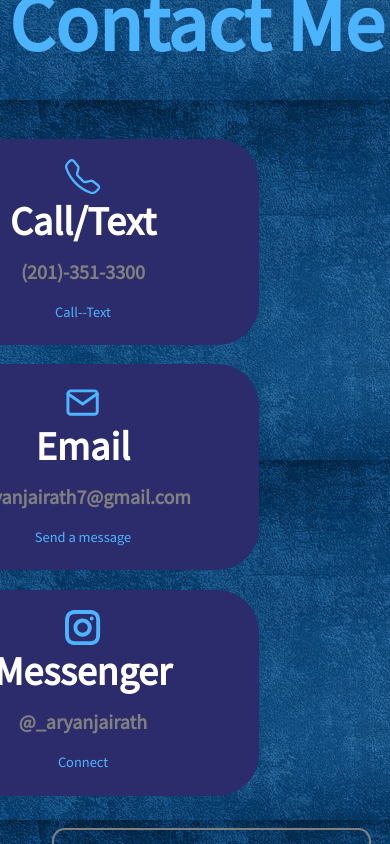
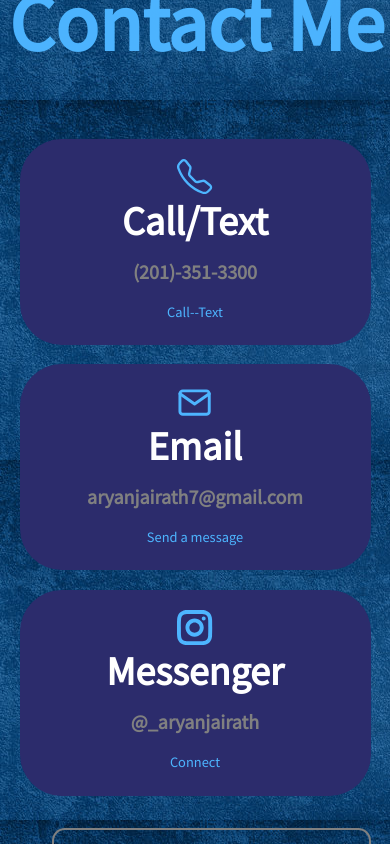
Before and after one commit to aryanjairath/Aryan-s-Portfolio-Website, a React (Create React App) app: page / in a window 390 px wide. Shown: the part 10340-11184 px from the top of the page. Built offline with nearby package versions, Linux system fonts and the light colour scheme; a web font is replaced by a local one.

Commit message:
mobile edits

```diff
--- a/src/components/contacts/contact.css
+++ b/src/components/contacts/contact.css
@@ -105,5 +105,18 @@ input,textarea{
         margin-left: 0rem;
 
     }
+    .contact_option{
+        background:var(--color-bg-variant);
+        margin-left:0rem;
+        margin-right: 0rem;
+        padding: 1.2rem;
+        text-align: center;
+        border-radius: 2.6rem;
+        border: 1px solid transparent;
+        transition:var(--transition);
+    }
+    sub{
+        transform: translateX(0rem);
+    }
 
 }
--- a/src/components/experience/Experience.jsx
+++ b/src/components/experience/Experience.jsx
@@ -72,7 +72,6 @@ const Experience = () => {
             <div className="experience_backend">
             <h3>Backend Development</h3>
             <h3></h3>
-
                 <div className="experient_content">
                     <article className='experience_details'>
                         <DiJava className='icon'/>
```
